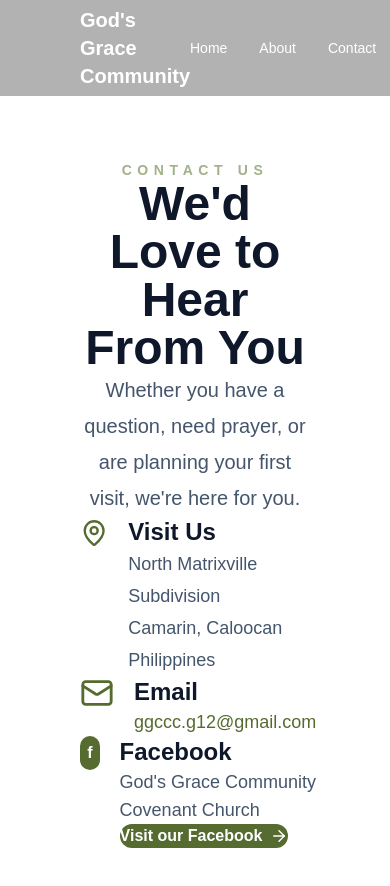
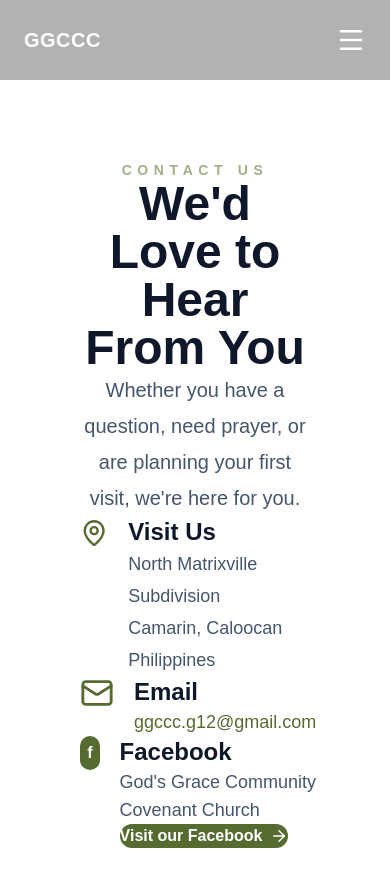
Before and after one commit to GodsGraceCommunityPH/church-cms, a React (Vite) app in the folder frontend/: page /contact in a window 390 px wide. Shown: the top 886 px of the page. Built offline with nearby package versions, Linux system fonts and the light colour scheme.

Commit message:
some mobile responsiveness changes

```diff
--- a/frontend/src/components/Hero.tsx
+++ b/frontend/src/components/Hero.tsx
@@ -11,10 +11,10 @@ function Hero() {
       />
 
       {/* Dark Overlay */}
-      <div className="absolute inset-0 bg-black/60"></div>
+      <div className="absolute inset-0 bg-black/60" />
 
       {/* Bottom Gradient */}
-      <div className="absolute inset-x-0 bottom-0 h-48 bg-gradient-to-b from-transparent to-white"></div>
+      <div className="absolute inset-x-0 bottom-0 h-48 bg-gradient-to-b from-transparent to-white" />
 
       {/* Hero Content */}
       <div className="relative z-10">
@@ -45,12 +45,13 @@ function Hero() {
               Making Disciples.
             </p>
 
-            <div className="flex gap-6">
-              <button className="min-w-[240px] rounded-xl bg-[#556B2F] px-10 py-5 font-semibold text-white transition-all duration-300 hover:scale-105 hover:bg-[#6B8E23]">
+            {/* Buttons */}
+            <div className="flex flex-col gap-4 md:flex-row md:gap-6">
+              <button className="w-full rounded-xl bg-[#556B2F] px-10 py-5 font-semibold text-white transition-all duration-300 hover:scale-105 hover:bg-[#6B8E23] md:min-w-[240px] md:w-auto">
                 Join Us This Sunday
               </button>
 
-              <button className="min-w-[240px] rounded-xl border border-[#A3B18A] px-10 py-5 font-semibold text-white transition-all duration-300 hover:bg-[#A3B18A] hover:text-slate-900">
+              <button className="w-full rounded-xl border-2 border-[#556B2F] bg-white px-10 py-5 font-semibold text-[#556B2F] transition-all duration-300 hover:bg-[#556B2F] hover:text-white md:min-w-[240px] md:w-auto md:border-[#A3B18A] md:bg-transparent md:text-white md:hover:bg-[#A3B18A] md:hover:text-slate-900">
                 Watch Sermons
               </button>
             </div>
--- a/frontend/src/components/Navbar.tsx
+++ b/frontend/src/components/Navbar.tsx
@@ -1,47 +1,89 @@
-import { Link } from "react-router-dom";
+import { useState } from "react";
+import { Link, NavLink } from "react-router-dom";
+import { Menu, X } from "lucide-react";
 
 function Navbar() {
+  const [menuOpen, setMenuOpen] = useState(false);
+
+  const navLink = "transition-colors duration-300 hover:text-[#A3B18A]";
+
   return (
-    <nav className="fixed top-0 left-0 right-0 z-50 bg-black/30 text-white backdrop-blur-md transition-all duration-300">
+    <nav className="fixed inset-x-0 top-0 z-50 bg-black/30 text-white backdrop-blur-md">
       <div
-        className="flex h-24 items-center justify-between"
+        className="flex h-20 items-center justify-between md:h-24"
         style={{
-          paddingLeft: "80px",
-          paddingRight: "80px",
+          paddingLeft: "max(24px, env(safe-area-inset-left))",
+          paddingRight: "max(24px, env(safe-area-inset-right))",
         }}
       >
-        <h1 className="text-xl font-bold">God's Grace Community</h1>
+        {/* Logo */}
+        <Link to="/" className="text-xl font-bold tracking-wide lg:text-2xl">
+          <span className="lg:hidden">GGCCC</span>
 
-        <ul className="flex items-center gap-8 text-sm font-medium">
+          <span className="hidden lg:inline">God's Grace Community</span>
+        </Link>
+
+        {/* Desktop */}
+        <ul className="hidden items-center gap-10 text-sm font-medium md:flex">
           <li>
-            <Link to="/" className="transition hover:text-[#6B8E23]">
+            <NavLink to="/" className={navLink}>
               Home
-            </Link>
+            </NavLink>
           </li>
 
           <li>
-            <Link to="/about" className="transition hover:text-[#6B8E23]">
+            <NavLink to="/about" className={navLink}>
               About
-            </Link>
-          </li>
-
-          {/* <li className="cursor-pointer transition hover:text-[#6B8E23]">
-            Ministries
-          </li> */}
-
-          <li>
-            <Link to="/contact" className="transition hover:text-[#6B8E23]">
-              Contact
-            </Link>
+            </NavLink>
           </li>
 
           <li>
-            <button className="min-w-28 rounded-xl bg-[#556B2F] px-6 py-3 font-semibold text-white transition duration-300 hover:bg-[#6B8E23]">
-              Login
-            </button>
+            <NavLink to="/contact" className={navLink}>
+              Contact
+            </NavLink>
           </li>
         </ul>
+
+        {/* Mobile */}
+        <button
+          className="rounded-lg p-2 transition hover:bg-white/10 md:hidden"
+          onClick={() => setMenuOpen(!menuOpen)}
+        >
+          {menuOpen ? <X size={30} /> : <Menu size={30} />}
+        </button>
       </div>
+
+      {menuOpen && (
+        <div className="border-t border-white/10 bg-black/90 backdrop-blur-xl md:hidden">
+          <div
+            className="py-6"
+            style={{
+              paddingLeft: "max(24px, env(safe-area-inset-left))",
+              paddingRight: "max(24px, env(safe-area-inset-right))",
+            }}
+          >
+            <ul className="space-y-5 text-lg">
+              <li>
+                <NavLink to="/" onClick={() => setMenuOpen(false)}>
+                  Home
+                </NavLink>
+              </li>
+
+              <li>
+                <NavLink to="/about" onClick={() => setMenuOpen(false)}>
+                  About
+                </NavLink>
+              </li>
+
+              <li>
+                <NavLink to="/contact" onClick={() => setMenuOpen(false)}>
+                  Contact
+                </NavLink>
+              </li>
+            </ul>
+          </div>
+        </div>
+      )}
     </nav>
   );
 }
--- a/frontend/src/components/ServiceSchedule.tsx
+++ b/frontend/src/components/ServiceSchedule.tsx
@@ -8,14 +8,14 @@ function ServiceSchedule() {
       time: "10:00 AM – 11:30 AM",
     },
     {
+      icon: <Sunset size={42} strokeWidth={2} className="text-[#556B2F]" />,
+      title: "Afternoon Worship",
+      time: "2:00 PM – 3:30 PM",
+    },
+    {
       icon: <BookOpen size={42} strokeWidth={2} className="text-[#556B2F]" />,
       title: "Lifeline",
       time: "12:30 PM - Every last Sunday of the month",
-    },
-    {
-      icon: <Sunset size={42} strokeWidth={2} className="text-[#556B2F]" />,
-      title: "Afternoon Worship",
-      time: "2:00 PM – 3:30 PM",
     },
     {
       icon: <Compass size={42} strokeWidth={2} className="text-[#556B2F]" />,
```
